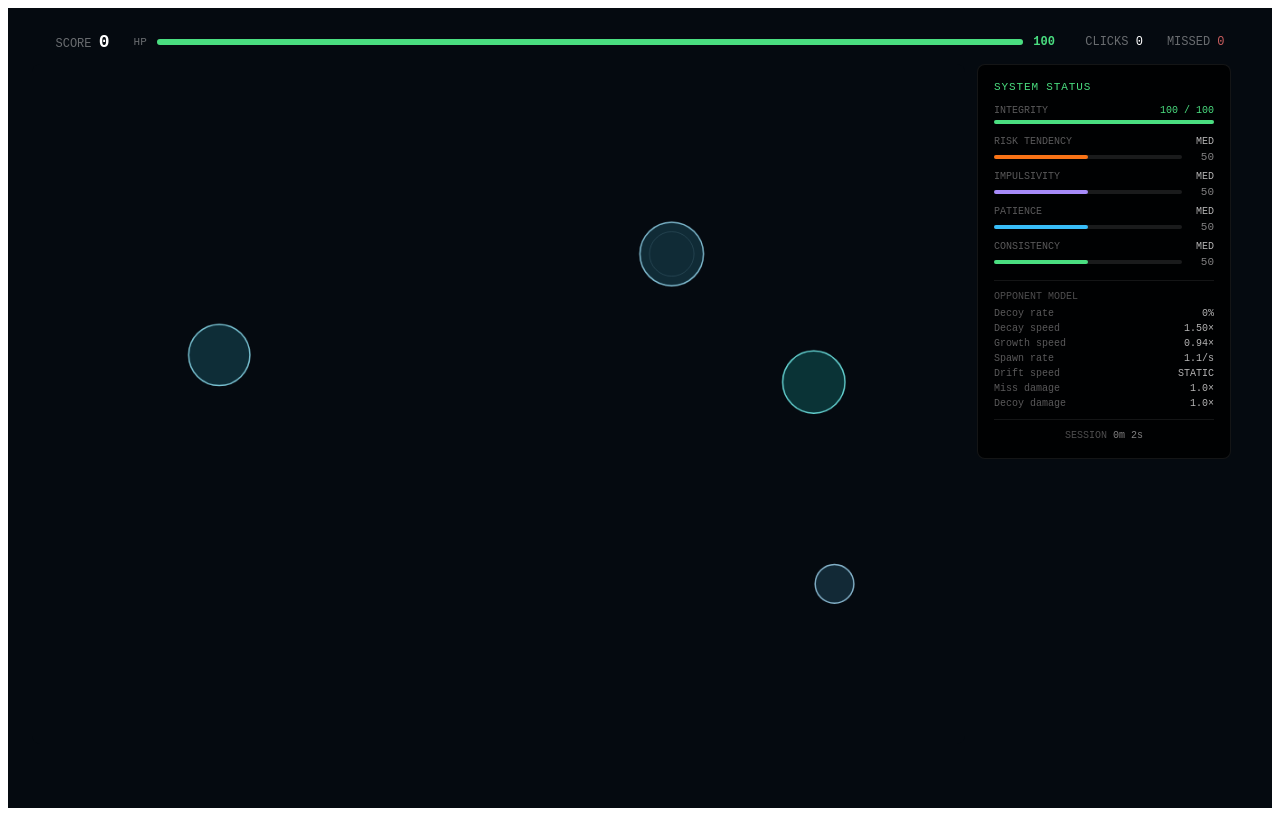
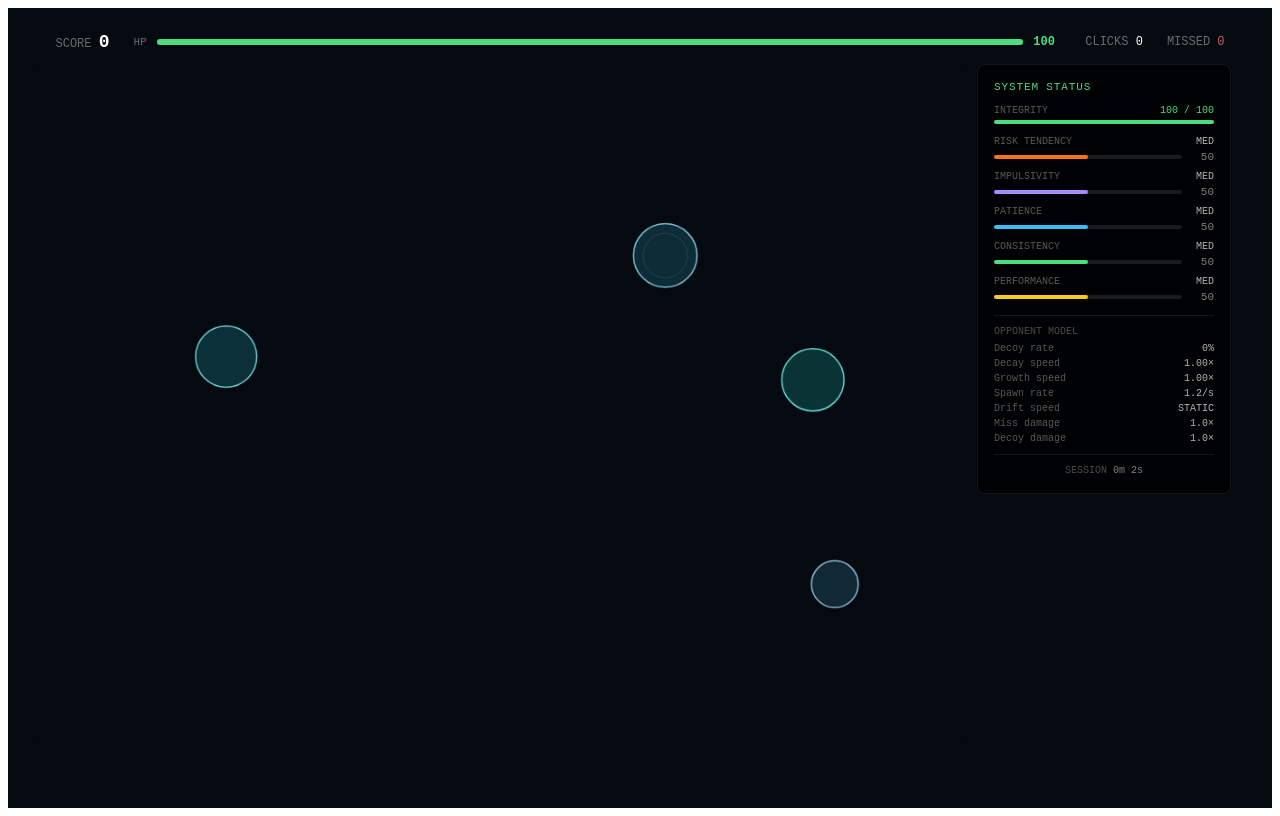
Before and after one commit to maleyhaf/BehaviorOS, a React (Vite) app: page / in a window 1280 px wide. Both pictures are taken after a click on the button "BEGIN SESSION". Built offline with nearby package versions, Linux system fonts and the light colour scheme.

Commit message:
Update: integrated performance & difficulty

```diff
--- a/src/App.tsx
+++ b/src/App.tsx
@@ -105,6 +105,7 @@ export default function App() {
               <span>IMPULSIVITY <span style={{ color: 'rgba(167,139,250,0.7)' }}>{Math.round(storedProfile.impulsivity * 100)}</span></span>
               <span>PATIENCE <span style={{ color: 'rgba(56,189,248,0.7)' }}>{Math.round(storedProfile.patience * 100)}</span></span>
               <span>CONSISTENCY <span style={{ color: 'rgba(74,222,128,0.7)' }}>{Math.round(storedProfile.consistency * 100)}</span></span>
+              <span>PERFORMANCE <span style={{ color: 'rgba(250,204,21,0.7)' }}>{Math.round(storedProfile.performance * 100)}</span></span>
             </div>
           )}
 
--- a/src/components/BehaviorOSPanel.tsx
+++ b/src/components/BehaviorOSPanel.tsx
@@ -49,6 +49,7 @@ function CompactPanel({ player, modifiers, adaptationLog, timeElapsed, hp }: Omi
     { label: 'IMPL', value: player.impulsivity, color: '#a78bfa' },
     { label: 'PAT',  value: player.patience,    color: '#38bdf8' },
     { label: 'CON',  value: player.consistency, color: '#4ade80' },
+    { label: 'PERF', value: player.performance, color: '#facc15' },
   ]
 
   return (
@@ -153,6 +154,9 @@ export function BehaviorOSPanel({ player, modifiers, adaptationLog, timeElapsed,
         <div style={{ height: 8 }} />
         <Row label="CONSISTENCY" value={lvl(player.consistency)} />
         <Bar value={player.consistency} color="#4ade80" />
+        <div style={{ height: 8 }} />
+        <Row label="PERFORMANCE" value={lvl(player.performance)} />
+        <Bar value={player.performance} color="#facc15" />
       </div>
 
       <div style={{ borderTop: '1px solid rgba(255,255,255,0.08)', paddingTop: 10, marginBottom: 10 }}>
--- a/src/components/EndScreen.tsx
+++ b/src/components/EndScreen.tsx
@@ -78,6 +78,7 @@ export function EndScreen({ report, onRestart, sessionsPlayed }: Props) {
             <StatRow label="Impulsivity" value={lvl(player.impulsivity)} />
             <StatRow label="Patience" value={lvl(player.patience)} />
             <StatRow label="Consistency" value={lvl(player.consistency)} />
+            <StatRow label="Performance" value={lvl(player.performance)} />
           </div>
           <div style={{ background: 'rgba(255,255,255,0.03)', borderRadius: 8, padding: 16 }}>
             <div style={{ fontSize: 10, color: 'rgba(255,255,255,0.3)', marginBottom: 8 }}>ACTIVITY</div>
--- a/src/engine/adaptiveOpponent.ts
+++ b/src/engine/adaptiveOpponent.ts
@@ -17,7 +17,7 @@ interface Rule {
   condition: (p: PlayerState) => boolean
   description: string
   trigger: string
-  apply: (m: GameModifiers) => Partial<GameModifiers>
+  apply: (m: GameModifiers, p: PlayerState) => Partial<GameModifiers>
 }
 
 const RULES: Rule[] = [
@@ -26,71 +26,97 @@ const RULES: Rule[] = [
     condition: p => p.impulsivity > 0.72,
     trigger: 'impulsivity > 0.72',
     description: 'Increased decoy frequency — you click too fast to discriminate',
-    apply: m => ({ decoyProbability: Math.min(m.decoyProbability + 0.08, 0.4) }),
+    apply: (m, p) => ({ decoyProbability: Math.min(m.decoyProbability + 0.08, 0.4) }),
   },
   {
     id: 'impulsive_decoy_damage',
     condition: p => p.impulsivity > 0.8,
     trigger: 'impulsivity > 0.80',
     description: 'Decoy damage amplified — your reflexes are costing you more HP',
-    apply: m => ({ decoyDamageMultiplier: Math.min(m.decoyDamageMultiplier + 0.3, 2.0) }),
+    apply: (m, p) => ({ decoyDamageMultiplier: Math.min(m.decoyDamageMultiplier + 0.3, 2.0) }),
   },
   {
     id: 'patient_pressure',
     condition: p => p.patience > 0.7 && p.totalClicks > 5,
     trigger: 'patience > 0.70',
     description: 'Shapes expire faster — waiting is no longer safe',
-    apply: m => ({ decaySpeed: Math.max(m.decaySpeed - 0.1, 0.5) }),
+    apply: (m, p) => ({ decaySpeed: Math.max(m.decaySpeed - 0.1, 0.5) }),
   },
   {
     id: 'patient_miss_damage',
     condition: p => p.patience > 0.75 && p.totalMisses > 3,
     trigger: 'patience > 0.75 and misses > 3',
     description: 'Miss damage increased — letting shapes expire now costs more HP',
-    apply: m => ({ missDamageMultiplier: Math.min(m.missDamageMultiplier + 0.4, 2.5) }),
+    apply: (m, p) => ({ missDamageMultiplier: Math.min(m.missDamageMultiplier + 0.4, 2.5) }),
   },
   {
     id: 'risk_traps',
     condition: p => p.riskTolerance > 0.68,
     trigger: 'riskTolerance > 0.68',
     description: 'High-risk traps introduced — large shapes now carry penalties',
-    apply: m => ({ decoyProbability: Math.min(m.decoyProbability + 0.05, 0.4) }),
+    apply: (m, p) => ({ decoyProbability: Math.min(m.decoyProbability + 0.05, 0.4) }),
   },
   {
     id: 'safe_player_squeeze',
     condition: p => p.riskTolerance < 0.3 && p.totalClicks > 8,
     trigger: 'riskTolerance < 0.30',
     description: 'Fewer high-reward opportunities — playing safe pays less',
-    apply: m => ({ rewardScaling: Math.max(m.rewardScaling - 0.1, 0.5) }),
+    apply: (m, p) => ({ rewardScaling: Math.max(m.rewardScaling - 0.1, 0.5) }),
   },
   {
     id: 'consistent_speedup',
     condition: p => p.consistency > 0.8 && p.totalClicks > 10,
     trigger: 'consistency > 0.80',
     description: 'Growth speed increased — stable patterns get disrupted',
-    apply: m => ({ growthSpeed: Math.min(m.growthSpeed + 0.15, 2.0) }),
+    apply: (m, p) => ({ growthSpeed: Math.min(m.growthSpeed + 0.15, 2.0) }),
   },
   {
     id: 'spawn_pressure',
     condition: p => p.totalClicks > 20 && p.impulsivity < 0.4,
     trigger: 'totalClicks > 20 and low impulsivity',
     description: 'Spawn rate increased — calm players face more decisions',
-    apply: m => ({ spawnRate: Math.min(m.spawnRate + 0.2, 2.5) }),
+    apply: (m, p) => ({ spawnRate: Math.min(m.spawnRate + 0.2, 2.5) }),
   },
   {
     id: 'patience_drift',
     condition: p => p.patience > 0.6 && p.totalClicks > 5,
     trigger: 'patience > 0.60',
     description: 'Shapes now drift — waiting means chasing a moving target',
-    apply: m => ({ driftSpeed: Math.min(m.driftSpeed + 35, 80) }),
+    apply: (m, p) => ({ driftSpeed: Math.min(m.driftSpeed + 35, 80) }),
   },
   {
     id: 'consistency_drift_boost',
     condition: p => p.consistency > 0.75 && p.totalClicks > 12,
     trigger: 'consistency > 0.75',
     description: 'Drift speed increased — your predictable timing meets unpredictable targets',
-    apply: m => ({ driftSpeed: Math.min(m.driftSpeed + 30, 130) }),
+    apply: (m, p) => ({ driftSpeed: Math.min(m.driftSpeed + 30, 130) }),
   },
+  {
+    id: 'performance_surge',
+    condition: p => p.performance > 0.55 && p.totalClicks > 10,
+    trigger: 'performance > 0.50',
+    description: 'Overall difficulty surge — you perform well, so the system is testing you',
+    apply: (m, p) => ({
+      spawnRate: Math.max(m.spawnRate + 0.08 * (p.performance - 0.6), 5),
+      decaySpeed: Math.max(m.decaySpeed - 0.1, 0.4),
+      growthSpeed: Math.min(m.growthSpeed + 0.2, 5),
+      decoyProbability: Math.min(m.decoyProbability + 0.1, 0.5),
+      rewardScaling: Math.max(m.rewardScaling - 0.1, 0.5),
+    }),
+  },
+  {
+    id: 'performance_relief',
+    condition: p => p.performance < 0.43 && p.totalMisses > 5,
+    trigger: 'performance < 0.43 and misses > 5',
+    description: 'Difficulty relief — you struggle, so the system is easing up',
+    apply: (m, p) => ({
+      spawnRate: Math.max(m.spawnRate - 0.02, 1.0),
+      decaySpeed: Math.min(m.decaySpeed + 0.1, 2.0),
+      growthSpeed: Math.max(m.growthSpeed - 0.15, 0.7),
+      decoyProbability: Math.max(m.decoyProbability - 0.05, 0),
+      rewardScaling: Math.min(m.rewardScaling + 0.1, 2.0),
+    }),
+  }
 ]
 
 const firedRules = new Set<string>()
@@ -105,7 +131,7 @@ export function adapt(
 
   for (const rule of RULES) {
     if (rule.condition(player)) {
-      const delta = rule.apply(modifiers)
+      const delta = rule.apply(modifiers, player)
       modifiers = { ...modifiers, ...delta }
       if (!firedRules.has(rule.id)) {
         firedRules.add(rule.id)
--- a/src/engine/playerModel.ts
+++ b/src/engine/playerModel.ts
@@ -5,6 +5,7 @@ const DEFAULT_STATE: PlayerState = {
   impulsivity: 0.5,
   patience: 0.5,
   consistency: 0.5,
+  performance: 0.5,
   totalClicks: 0,
   totalMisses: 0,
   sessionStart: Date.now(),
@@ -69,12 +70,19 @@ export function updatePlayerModel(
     consistency = lerp(current.consistency, 1 - normalizedStd, 0.2)
   }
 
+  // accuracy & consistency to get performance metric
+  const hits = clicks.length
+  const accuracy = hits / Math.max(1, hits + misses)
+  const performance = accuracy * 0.6 +
+      (consistency ?? 0) * 0.4
+
   // constrain all traits to 0-1 range
   return {
     riskTolerance: clamp(riskTolerance),
     impulsivity: clamp(impulsivity),
     patience: clamp(patience),
     consistency: clamp(consistency),
+    performance: clamp(performance),
     totalClicks: current.totalClicks + 1,
     totalMisses: misses,
     sessionStart: current.sessionStart,
--- a/src/hooks/useGameEngine.ts
+++ b/src/hooks/useGameEngine.ts
@@ -76,6 +76,8 @@ export function useGameEngine(canvasW: number, canvasH: number) {
     const newHp = Math.min(MAX_HP, Math.max(0, state.hp + hpDelta))
     const events = [...state.events, ...expiredEvents]
 
+    /*
+    // MOVED INSIDE PLAYER MODEL
     // perfomance check for the player to determine if difficulty should be increased
     const recentEvents = state.events.slice(-15)
 
@@ -86,9 +88,11 @@ export function useGameEngine(canvasW: number, canvasH: number) {
     const accuracy = hits / Math.max(1, hits + misses)
 
     // simple performance metric
+
     const performanceScore =
       accuracy * 0.6 +
       (state.player.consistency ?? 0) * 0.4
+    */
 
     // Death check
     if (newHp <= 0) {
@@ -114,13 +118,15 @@ export function useGameEngine(canvasW: number, canvasH: number) {
       adaptationLog = adapted.log
     }
 
+    /*
+    // MOVED TO ADAPTIVE OPPONENT
     // pressure multiplier
     let pressureMultiplier = 1
 
-    if (performanceScore > 0.75) {
+    if (performanceScore > 0.55) {
       // player doing well → ramp difficulty
       pressureMultiplier += 0.25
-    } else if (performanceScore < 0.4) {
+    } else if (performanceScore < 0.3) {
       // player struggling → slight relief
       pressureMultiplier = 0.9
     }
@@ -138,15 +144,17 @@ export function useGameEngine(canvasW: number, canvasH: number) {
       ...modifiers,
 
       // multiplicative scaling (stable)
-      spawnRate: Math.min(DEFAULT_MODIFIERS.spawnRate * finalScale, 3),
+      spawnRate: Math.min(DEFAULT_MODIFIERS.spawnRate * finalScale, 5),
 
-      growthSpeed: Math.min(DEFAULT_MODIFIERS.growthSpeed * finalScale, 2.5),
+      growthSpeed: Math.min(DEFAULT_MODIFIERS.growthSpeed * finalScale, 5),
 
       decaySpeed:
         performanceScore < 0.4
           ? Math.min(modifiers.decaySpeed + 0.02, 1.5)
           : Math.max(DEFAULT_MODIFIERS.decaySpeed - timeSec * 0.005, 0.4),
     }
+    */
+    console.log(`performance: ${player.performance.toFixed(2)}, spawnRate: ${modifiers.spawnRate.toFixed(2)}, growthSpeed: ${modifiers.growthSpeed.toFixed(2)}, decaySpeed: ${modifiers.decaySpeed.toFixed(2)}`)
 
     setGameState(s => ({
       ...s,
--- a/src/types/index.ts
+++ b/src/types/index.ts
@@ -42,6 +42,7 @@ export interface PlayerState {
   impulsivity: number
   patience: number
   consistency: number
+  performance: number
   totalClicks: number
   totalMisses: number
   sessionStart: number
--- a/src/utils/persistence.ts
+++ b/src/utils/persistence.ts
@@ -8,6 +8,7 @@ export interface StoredProfile {
   impulsivity: number
   patience: number
   consistency: number
+  performance: number
   sessionsPlayed: number
   lastPlayed: number
 }
@@ -32,6 +33,7 @@ export function saveProfile(player: PlayerState, sessionsPlayed: number): void {
       impulsivity: player.impulsivity,
       patience: player.patience,
       consistency: player.consistency,
+      performance: player.performance,
       sessionsPlayed,
       lastPlayed: Date.now(),
     }
```
